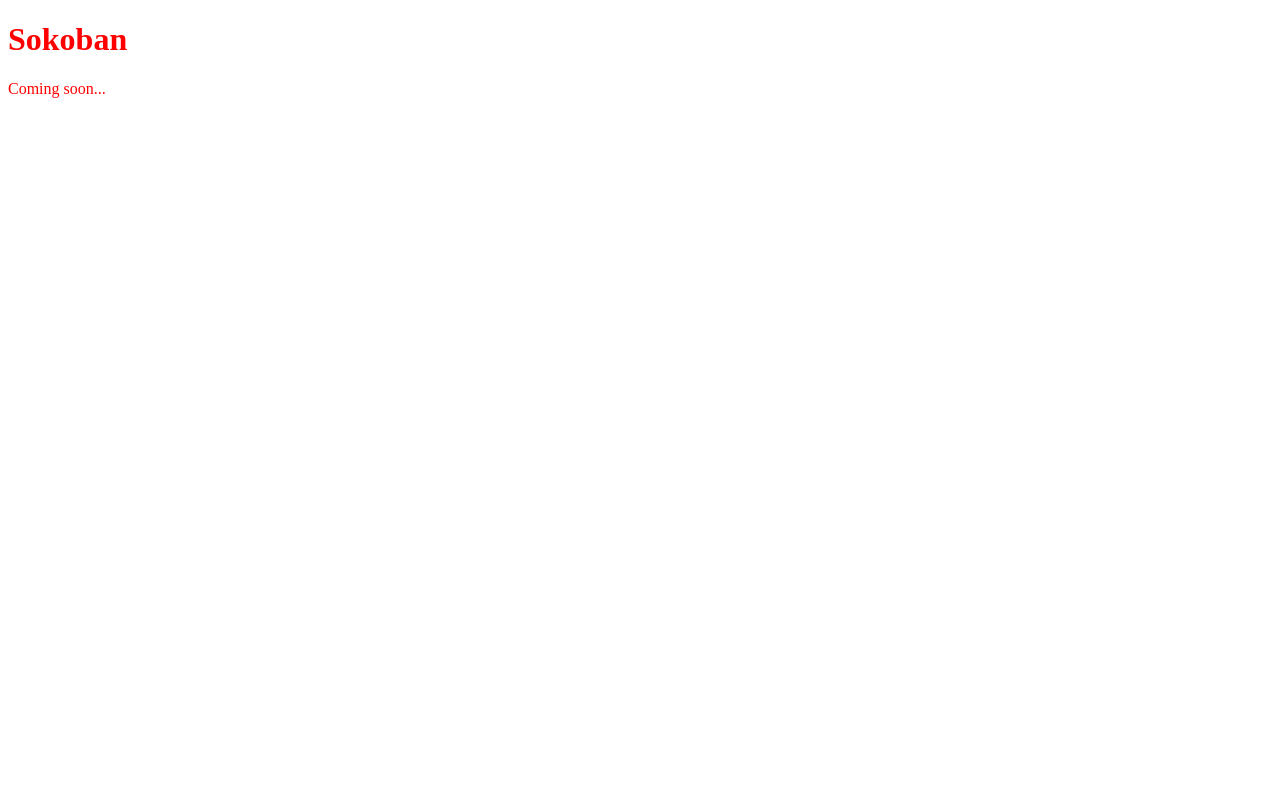
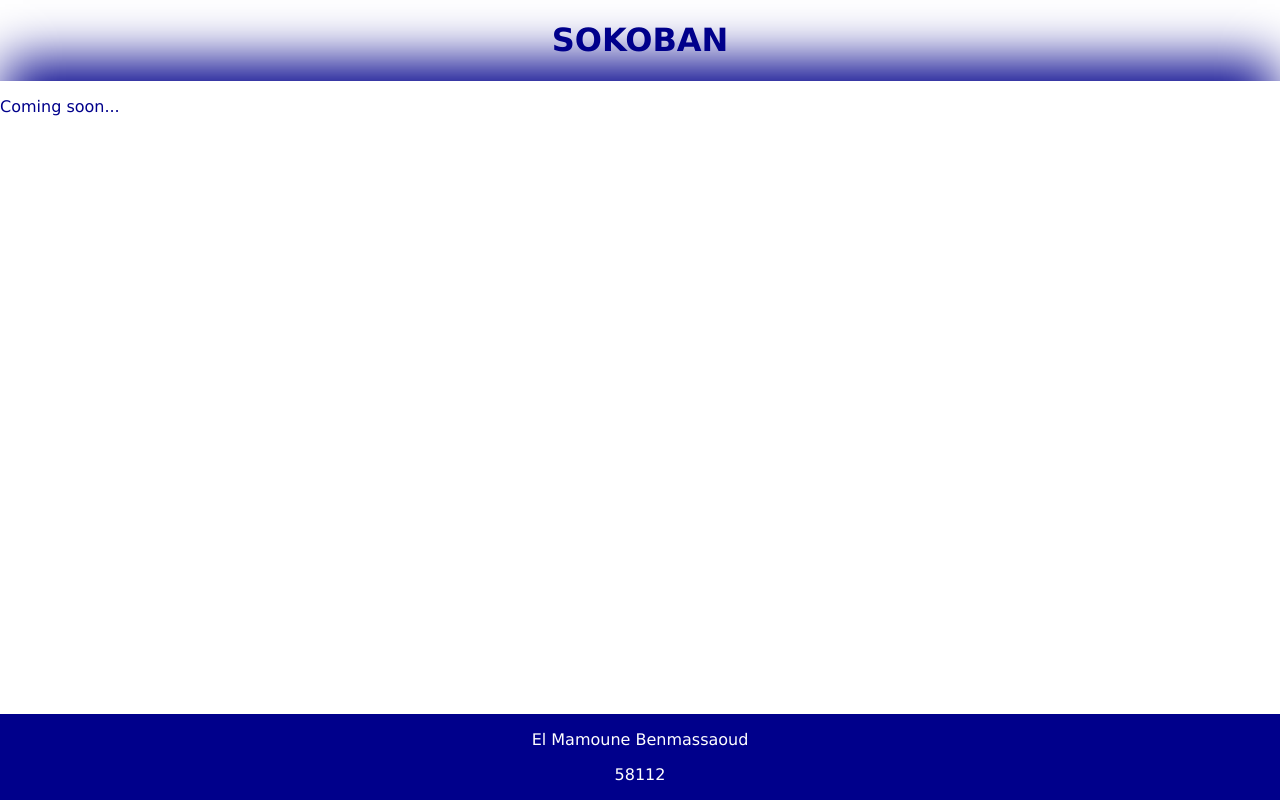
Before and after one commit to ElMamouneBenmassaoud/Sokoban, a website: page index.html in a window 1280 px wide. Drawn offline with Linux system fonts and the light colour scheme.

Commit message:
Étape 2.3 :  Préparation

```diff
--- a/index.html
+++ b/index.html
@@ -10,8 +10,20 @@
 </head>
 
 <body>
-    <h1>Sokoban</h1>
-    <p>Coming soon...</p>
+    <header>
+        <h1>SOKOBAN</h1>
+    </header>
+    <main>
+        <p>Coming soon...</p>
+        <div id="world"></div>
+    </main>
+    <footer>
+        <div>
+            <p>El Mamoune Benmassaoud</p>
+            <p>58112</p>
+        </div>
+    </footer>
+
 </body>
 
 </html>
--- a/styles/main.css
+++ b/styles/main.css
@@ -1,3 +1,62 @@
 body {
-    color: red;
+    color: darkblue;
+    display: grid;
+    grid-template-columns: auto;
+    grid-template-rows: auto 1fr auto;
+    grid-template-areas: "header"
+                         "main"
+                         "footer";
+    font-family: Verdana;
+    margin: 0;
+    height: 100%;
+    width: 100%;
+    position: absolute;
 }
+
+.square {
+    width: 30px;
+    height: 30px;
+}
+
+.target {
+    background-color: lime;
+}
+
+.player {
+    background-color: magenta;
+}
+
+.box {
+    background-color: yellow;
+}
+
+.boxOnTarget {
+    background-color: orange;
+}
+
+.wall {
+    background-color: grey;
+}
+
+.floor {
+    background-color: blue;
+}
+
+header {
+    grid-area: header;
+    text-align: center;
+}
+main {
+    grid-area: main;
+    box-shadow:0px -25px 50px -5px darkblue;
+    background-color: white;
+}
+
+footer {
+    grid-area: footer;
+    margin: 0;
+    color: white;
+    background-color: darkblue;
+    text-align: center;
+    margin-top: auto !important;
+}
```
